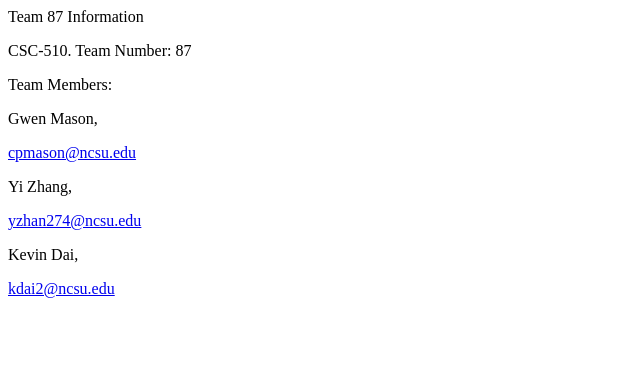
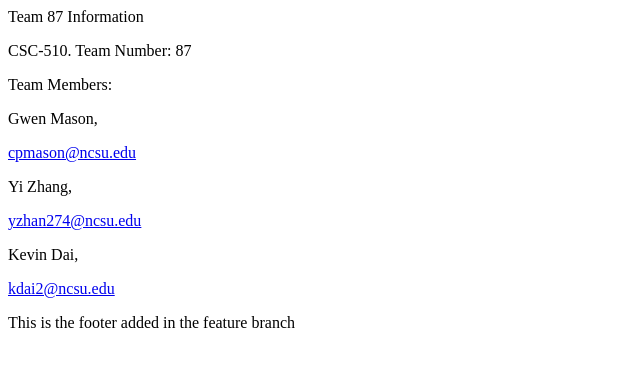
Before and after one commit to gwenmason125/git-homework, a plain HTML site: page index.html in a window 1280 px wide. Shown: the whole page, without its empty margins (0-640 px from the left). Drawn offline with Linux system fonts and the light colour scheme.

Commit message:
Completed Steps 4 & 5: Made feature branch and added footer

```diff
--- a/index.html
+++ b/index.html
@@ -6,5 +6,8 @@
 		<p>Gwen Mason, </p><a href="cpmason@ncsu.edu">cpmason@ncsu.edu</a>
 		<p>Yi Zhang, </p><a href="yzhan274@ncsu.edu">yzhan274@ncsu.edu</a>
 		<p>Kevin Dai, </p><a href="kdai2@ncsu.edu">kdai2@ncsu.edu</a>
+	<footer>
+		<p>This is the footer added in the feature branch</p>
+	</footer>
 	</body>
 </html>
```
